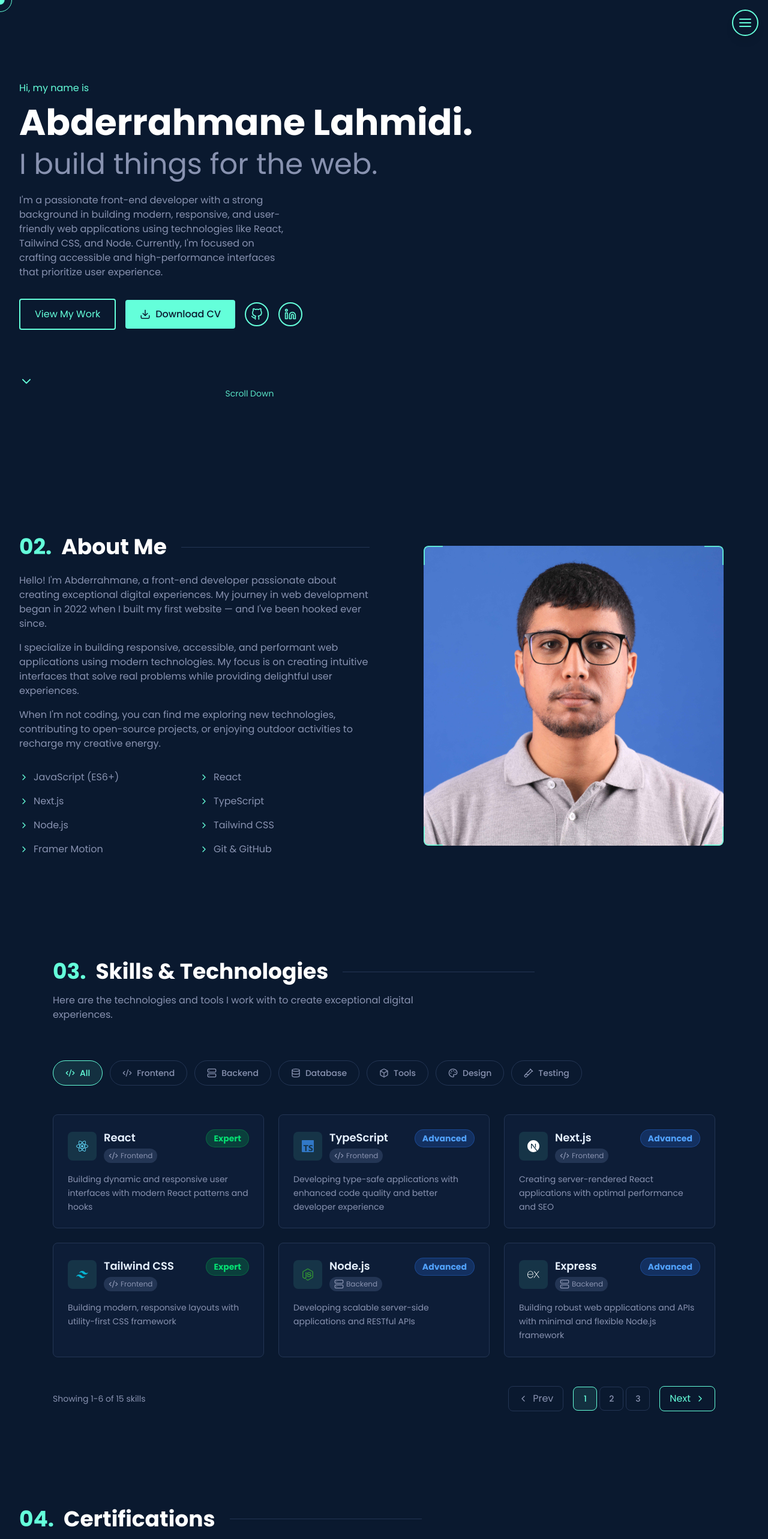
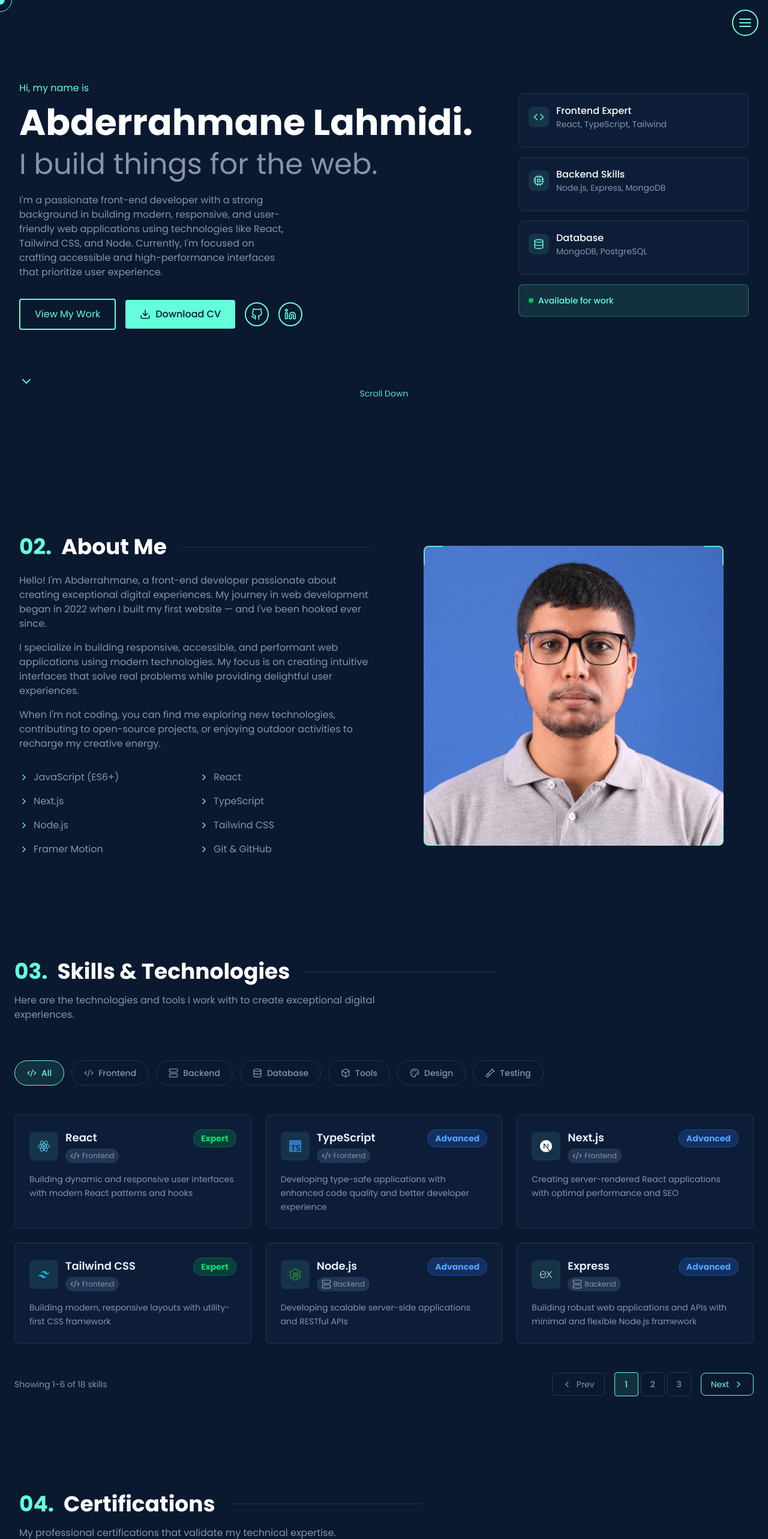
Before and after one commit to Abderrahmanlahmidi/Abderrahmane-Lahmidi, a React (Vite) app: page / in a window 1280 px wide. Shown: the top 2566 px of the page at 60% size. Built offline with nearby package versions, Linux system fonts and the light colour scheme; the HTML template or start-up script is replaced by a standard one.

Commit message:
add same changes

```diff
--- a/src/sections/Experiences.jsx
+++ b/src/sections/Experiences.jsx
@@ -42,7 +42,7 @@ const experiences = [
 
   {
     type: "experience",
-    role: "Ijaza en Économie",
+    role: "Licensed en Économie",
     company: "Morocco",
     period: "2024",
     responsibilities: [
--- a/src/sections/Hero.jsx
+++ b/src/sections/Hero.jsx
@@ -1,10 +1,8 @@
 import { motion, AnimatePresence } from 'framer-motion';
-import { FiChevronDown, FiGithub, FiLinkedin, FiDownload } from 'react-icons/fi';
+import { FiChevronDown, FiGithub, FiLinkedin, FiDownload, FiCode, FiCpu, FiDatabase } from 'react-icons/fi';
 
 
 export default function Hero() {
-
-
     const handleDownloadCV = () => {
         const cvUrl = '../../src/assets/documents/Abderrahmane-Lahmidi.pdf';
         const link = document.createElement('a');
@@ -14,9 +12,6 @@ export default function Hero() {
         link.click();
         document.body.removeChild(link);
     };
-
-
-
 
     return (
         <section className="min-h-screen bg-[#0A192F] text-[#E6F1FF] relative overflow-hidden">
@@ -29,7 +24,9 @@ export default function Hero() {
                     className="flex items-center min-h-screen"
                 >
                     <div id="home" className="max-w-7xl mx-auto px-4 sm:px-6 lg:px-8 w-full">
-                        <div className="max-w-3xl">
+                        <div className="grid lg:grid-cols-3 gap-8 items-center">
+                            {/* Left Column - Main Content */}
+                            <div className="lg:col-span-2">
                                 {/* Intro text */}
                                 <motion.p
                                     className="text-[#64FFDA] text-sm md:text-base mb-2"
@@ -145,7 +142,7 @@ export default function Hero() {
 
                                 {/* Scroll indicator */}
                                 <motion.div
-                                className="mt-16 text-center text-[#64FFDA]"
+                                    className="mt-16 text-center text-[#64FFDA] lg:hidden"
                                     initial={{ opacity: 0, y: 20 }}
                                     animate={{ opacity: 1, y: 0 }}
                                     transition={{ delay: 1.4, duration: 0.6 }}
@@ -177,6 +174,96 @@ export default function Hero() {
                                     </motion.p>
                                 </motion.div>
                             </div>
+
+                            {/* Right Column - Simple Billboard Cards */}
+                            <motion.div
+                                className="hidden lg:block space-y-4"
+                                initial={{ opacity: 0, x: 20 }}
+                                animate={{ opacity: 1, x: 0 }}
+                                transition={{ delay: 0.8, duration: 0.6 }}
+                            >
+                                {/* Tech Card */}
+                                <div className="bg-[#112240]/50 border border-[#233554] rounded-lg p-4">
+                                    <div className="flex items-center gap-3 mb-3">
+                                        <div className="p-2 bg-[#64FFDA]/10 rounded-lg">
+                                            <FiCode className="text-[#64FFDA]" size={18} />
+                                        </div>
+                                        <div>
+                                            <h4 className="text-white font-medium">Frontend Expert</h4>
+                                            <p className="text-[#8892B0] text-sm">React, TypeScript, Tailwind</p>
+                                        </div>
+                                    </div>
+                                </div>
+
+                                {/* Backend Card */}
+                                <div className="bg-[#112240]/50 border border-[#233554] rounded-lg p-4">
+                                    <div className="flex items-center gap-3 mb-3">
+                                        <div className="p-2 bg-[#64FFDA]/10 rounded-lg">
+                                            <FiCpu className="text-[#64FFDA]" size={18} />
+                                        </div>
+                                        <div>
+                                            <h4 className="text-white font-medium">Backend Skills</h4>
+                                            <p className="text-[#8892B0] text-sm">Node.js, Express, MongoDB</p>
+                                        </div>
+                                    </div>
+                                </div>
+
+                                {/* Database Card */}
+                                <div className="bg-[#112240]/50 border border-[#233554] rounded-lg p-4">
+                                    <div className="flex items-center gap-3 mb-3">
+                                        <div className="p-2 bg-[#64FFDA]/10 rounded-lg">
+                                            <FiDatabase className="text-[#64FFDA]" size={18} />
+                                        </div>
+                                        <div>
+                                            <h4 className="text-white font-medium">Database</h4>
+                                            <p className="text-[#8892B0] text-sm">MongoDB, PostgreSQL</p>
+                                        </div>
+                                    </div>
+                                </div>
+
+                                {/* Availability Card */}
+                                <div className="bg-[#64FFDA]/10 border border-[#64FFDA]/30 rounded-lg p-4">
+                                    <div className="flex items-center gap-2">
+                                        <div className="w-2 h-2 bg-green-500 rounded-full animate-pulse"></div>
+                                        <span className="text-[#64FFDA] text-sm font-medium">Available for work</span>
+                                    </div>
+                                </div>
+                            </motion.div>
+                        </div>
+
+                        {/* Scroll indicator for desktop */}
+                        <motion.div
+                            className="mt-16 text-center text-[#64FFDA] hidden lg:block"
+                            initial={{ opacity: 0, y: 20 }}
+                            animate={{ opacity: 1, y: 0 }}
+                            transition={{ delay: 1.4, duration: 0.6 }}
+                        >
+                            <motion.div
+                                animate={{
+                                    y: [0, 10, 0],
+                                    opacity: [0.6, 1, 0.6]
+                                }}
+                                transition={{
+                                    repeat: Infinity,
+                                    duration: 2,
+                                    ease: "easeInOut"
+                                }}
+                            >
+                                <FiChevronDown size={24} />
+                            </motion.div>
+                            <motion.p
+                                className="mt-2 text-sm"
+                                animate={{ opacity: [0.6, 1, 0.6] }}
+                                transition={{
+                                    repeat: Infinity,
+                                    duration: 2,
+                                    ease: "easeInOut",
+                                    delay: 0.3
+                                }}
+                            >
+                                Scroll Down
+                            </motion.p>
+                        </motion.div>
                     </div>
                 </motion.div>
             </AnimatePresence>
--- a/src/sections/Skills.jsx
+++ b/src/sections/Skills.jsx
@@ -1,5 +1,5 @@
-import { motion, AnimatePresence } from 'framer-motion';
-import { useState } from 'react';
+import { motion, AnimatePresence } from "framer-motion";
+import { useState } from "react";
 import {
   ChevronLeft,
   ChevronRight,
@@ -8,8 +8,8 @@ import {
   Database,
   Box,
   Palette,
-  TestTube2
-} from 'lucide-react';
+  TestTube2,
+} from "lucide-react";
 import {
   SiReact,
   SiTypescript,
@@ -25,8 +25,10 @@ import {
   SiDocker,
   SiAmazoncloudwatch,
   SiFigma,
-  SiJest
-} from 'react-icons/si';
+  SiJest,
+  SiMocha,
+  SiChai
+} from "react-icons/si";
 
 const skillsData = [
   {
@@ -34,106 +36,129 @@ const skillsData = [
     level: "Expert",
     category: "Frontend",
     description: "Building dynamic and responsive user interfaces with modern React patterns and hooks",
-    icon: <SiReact className="text-xl text-[#61DAFB]" />
+    icon: <SiReact className="text-xl text-[#61DAFB]" />,
   },
   {
     name: "TypeScript",
     level: "Advanced",
     category: "Frontend",
     description: "Developing type-safe applications with enhanced code quality and better developer experience",
-    icon: <SiTypescript className="text-xl text-[#3178C6]" />
+    icon: <SiTypescript className="text-xl text-[#3178C6]" />,
   },
   {
     name: "Next.js",
     level: "Advanced",
     category: "Frontend",
     description: "Creating server-rendered React applications with optimal performance and SEO",
-    icon: <SiNextdotjs className="text-xl text-white" />
+    icon: <SiNextdotjs className="text-xl text-white" />,
   },
   {
     name: "Tailwind CSS",
     level: "Expert",
     category: "Frontend",
     description: "Building modern, responsive layouts with utility-first CSS framework",
-    icon: <SiTailwindcss className="text-xl text-[#06B6D4]" />
+    icon: <SiTailwindcss className="text-xl text-[#06B6D4]" />,
   },
   {
     name: "Node.js",
     level: "Advanced",
     category: "Backend",
     description: "Developing scalable server-side applications and RESTful APIs",
-    icon: <SiNodedotjs className="text-xl text-[#339933]" />
+    icon: <SiNodedotjs className="text-xl text-[#339933]" />,
   },
   {
     name: "Express",
     level: "Advanced",
     category: "Backend",
     description: "Building robust web applications and APIs with minimal and flexible Node.js framework",
-    icon: <SiExpress className="text-xl text-white" />
+    icon: <SiExpress className="text-xl text-white" />,
   },
   {
     name: "Python",
     level: "Intermediate",
     category: "Backend",
     description: "Writing efficient backend services and automation scripts",
-    icon: <SiPython className="text-xl text-[#3776AB]" />
+    icon: <SiPython className="text-xl text-[#3776AB]" />,
   },
   {
     name: "MongoDB",
     level: "Advanced",
     category: "Database",
     description: "Designing and managing NoSQL databases with flexible document models",
-    icon: <SiMongodb className="text-xl text-[#47A248]" />
+    icon: <SiMongodb className="text-xl text-[#47A248]" />,
   },
   {
     name: "PostgreSQL",
     level: "Intermediate",
     category: "Database",
     description: "Working with relational databases and complex SQL queries",
-    icon: <SiPostgresql className="text-xl text-[#336791]" />
+    icon: <SiPostgresql className="text-xl text-[#336791]" />,
   },
   {
     name: "Firebase",
     level: "Intermediate",
     category: "Database",
     description: "Implementing real-time databases and authentication services",
-    icon: <SiFirebase className="text-xl text-[#FFCA28]" />
+    icon: <SiFirebase className="text-xl text-[#FFCA28]" />,
   },
   {
     name: "Git",
     level: "Expert",
     category: "Tools",
     description: "Version control and collaborative development workflows",
-    icon: <SiGit className="text-xl text-[#F05032]" />
+    icon: <SiGit className="text-xl text-[#F05032]" />,
   },
   {
     name: "Docker",
     level: "Intermediate",
     category: "Tools",
     description: "Containerizing applications for consistent development and deployment",
-    icon: <SiDocker className="text-xl text-[#2496ED]" />
+    icon: <SiDocker className="text-xl text-[#2496ED]" />,
   },
   {
     name: "AWS",
     level: "Beginner",
     category: "Tools",
     description: "Deploying and managing cloud infrastructure and services",
-    icon: <SiAmazoncloudwatch className="text-xl text-[#FF9900]" />
+    icon: <SiAmazoncloudwatch className="text-xl text-[#FF9900]" />,
   },
   {
     name: "Figma",
     level: "Advanced",
     category: "Design",
     description: "Creating and collaborating on UI/UX designs and prototypes",
-    icon: <SiFigma className="text-xl text-[#F24E1E]" />
+    icon: <SiFigma className="text-xl text-[#F24E1E]" />,
   },
   {
     name: "Jest",
     level: "Intermediate",
     category: "Testing",
     description: "Writing comprehensive unit and integration tests",
-    icon: <SiJest className="text-xl text-[#C21325]" />
-  }
+    icon: <SiJest className="text-xl text-[#C21325]" />,
+  },
+  {
+    name: "Mocha",
+    level: "Advanced",
+    category: "Testing",
+    description: "Feature-rich JavaScript test framework running on Node.js and in the browser",
+    icon: <SiMocha className="text-xl text-[#8D6748]" />,
+  },
+  {
+    name: "Chai",
+    level: "Advanced",
+    category: "Testing",
+    description: "BDD/TDD assertion library for Node.js and browser that pairs well with any testing framework",
+    icon: <SiChai className="text-xl text-[#A30701]" />,
+  },
+  {
+    name: "Supertest",
+    level: "Intermediate",
+    category: "Testing",
+    description: "HTTP assertion library for testing Node.js HTTP servers with a fluent API",
+    icon: <svg className="w-5 h-5 text-[#2E8B57]" viewBox="0 0 24 24" fill="currentColor">
+      <path d="M12 2C6.48 2 2 6.48 2 12s4.48 10 10 10 10-4.48 10-10S17.52 2 12 2zm-2 15l-5-5 1.41-1.41L10 14.17l7.59-7.59L19 8l-9 9z"/>
+    </svg>,
+  },
 ];
 
 export default function Skills() {
@@ -142,27 +167,34 @@ export default function Skills() {
   const skillsPerPage = 6;
 
   // Get unique categories
-  const categories = ["All", ...new Set(skillsData.map(skill => skill.category))];
+  const categories = [
+    "All",
+    ...new Set(skillsData.map((skill) => skill.category)),
+  ];
 
   // Filter skills by category
-  const filteredSkills = currentCategory === "All"
+  const filteredSkills =
+    currentCategory === "All"
       ? skillsData
-    : skillsData.filter(skill => skill.category === currentCategory);
+      : skillsData.filter((skill) => skill.category === currentCategory);
 
   // Pagination
   const totalPages = Math.ceil(filteredSkills.length / skillsPerPage);
   const startIndex = (currentPage - 1) * skillsPerPage;
-  const currentSkills = filteredSkills.slice(startIndex, startIndex + skillsPerPage);
+  const currentSkills = filteredSkills.slice(
+    startIndex,
+    startIndex + skillsPerPage
+  );
 
   const nextPage = () => {
     if (currentPage < totalPages) {
-      setCurrentPage(prev => prev + 1);
+      setCurrentPage((prev) => prev + 1);
     }
   };
 
   const prevPage = () => {
     if (currentPage > 1) {
-      setCurrentPage(prev => prev - 1);
+      setCurrentPage((prev) => prev - 1);
     }
   };
 
@@ -172,25 +204,37 @@ export default function Skills() {
   };
 
   const getSkillLevelColor = (level) => {
-    switch(level) {
-      case "Expert": return "bg-green-500/20 text-green-400 border-green-500/30";
-      case "Advanced": return "bg-blue-500/20 text-blue-400 border-blue-500/30";
-      case "Intermediate": return "bg-yellow-500/20 text-yellow-400 border-yellow-500/30";
-      case "Beginner": return "bg-red-500/20 text-red-400 border-red-500/30";
-      default: return "bg-[#233554] text-[#8892B0] border-[#233554]";
+    switch (level) {
+      case "Expert":
+        return "bg-green-500/20 text-green-400 border-green-500/30";
+      case "Advanced":
+        return "bg-blue-500/20 text-blue-400 border-blue-500/30";
+      case "Intermediate":
+        return "bg-yellow-500/20 text-yellow-400 border-yellow-500/30";
+      case "Beginner":
+        return "bg-red-500/20 text-red-400 border-red-500/30";
+      default:
+        return "bg-[#233554] text-[#8892B0] border-[#233554]";
     }
   };
 
   // Get category icon
   const getCategoryIcon = (category) => {
-    switch(category) {
-      case "Frontend": return <Code2 size={16} />;
-      case "Backend": return <Server size={16} />;
-      case "Database": return <Database size={16} />;
-      case "Tools": return <Box size={16} />;
-      case "Design": return <Palette size={16} />;
-      case "Testing": return <TestTube2 size={16} />;
-      default: return <Code2 size={16} />;
+    switch (category) {
+      case "Frontend":
+        return <Code2 size={16} />;
+      case "Backend":
+        return <Server size={16} />;
+      case "Database":
+        return <Database size={16} />;
+      case "Tools":
+        return <Box size={16} />;
+      case "Design":
+        return <Palette size={16} />;
+      case "Testing":
+        return <TestTube2 size={16} />;
+      default:
+        return <Code2 size={16} />;
     }
   };
 
@@ -198,9 +242,9 @@ export default function Skills() {
     <section
       id="skills"
       className="min-h-[calc(100vh-5rem)] bg-[#0A192F] text-[#E6F1FF] flex items-center py-16 md:py-20"
-      style={{ scrollMarginTop: '5rem' }}
+      style={{ scrollMarginTop: "5rem" }}
     >
-      <div className="max-w-6xl mx-auto px-6 w-full">
+      <div className="max-w-7xl mx-auto px-4 sm:px-6 w-full">
         <motion.div
           initial={{ opacity: 0, y: 30 }}
           whileInView={{ opacity: 1, y: 0 }}
@@ -214,7 +258,8 @@ export default function Skills() {
             <span className="hidden md:block h-px bg-[#233554] flex-grow ml-6 max-w-xs"></span>
           </h2>
           <p className="text-[#8892B0] max-w-2xl">
-            Here are the technologies and tools I work with to create exceptional digital experiences.
+            Here are the technologies and tools I work with to create
+            exceptional digital experiences.
           </p>
         </motion.div>
 
@@ -232,8 +277,8 @@ export default function Skills() {
               onClick={() => handleCategoryChange(category)}
               className={`px-5 py-2.5 rounded-full border text-sm font-medium transition-all flex items-center gap-2 ${
                 currentCategory === category
-                  ? 'border-[#64FFDA] bg-[#64FFDA]/10 text-[#64FFDA]'
-                  : 'border-[#233554] text-[#8892B0] hover:border-[#64FFDA] hover:text-[#64FFDA]'
+                  ? "border-[#64FFDA] bg-[#64FFDA]/10 text-[#64FFDA]"
+                  : "border-[#233554] text-[#8892B0] hover:border-[#64FFDA] hover:text-[#64FFDA]"
               }`}
               whileHover={{ y: -2 }}
               whileTap={{ scale: 0.95 }}
@@ -282,7 +327,11 @@ export default function Skills() {
                     </div>
                   </div>
                   <div className="text-right">
-                    <div className={`text-sm font-bold px-3 py-1 rounded-full border ${getSkillLevelColor(skill.level)}`}>
+                    <div
+                      className={`text-sm font-bold px-3 py-1 rounded-full border ${getSkillLevelColor(
+                        skill.level
+                      )}`}
+                    >
                       {skill.level}
                     </div>
                   </div>
@@ -303,57 +352,85 @@ export default function Skills() {
             initial={{ opacity: 0 }}
             animate={{ opacity: 1 }}
             transition={{ delay: 0.3 }}
-            className="flex items-center justify-between mt-12"
+            className="flex flex-col sm:flex-row items-center justify-between gap-4 mt-12"
           >
-            <div className="text-[#8892B0] text-sm">
-              Showing {startIndex + 1}-{Math.min(startIndex + skillsPerPage, filteredSkills.length)} of {filteredSkills.length} skills
+            {/* Showing info - hidden on mobile, shown on sm and up */}
+            <div className="text-[#8892B0] text-sm hidden sm:block">
+              Showing {startIndex + 1}-
+              {Math.min(startIndex + skillsPerPage, filteredSkills.length)} of{" "}
+              {filteredSkills.length} skills
               {currentCategory !== "All" && ` in ${currentCategory}`}
             </div>
 
-            <div className="flex items-center gap-4">
+            {/* Compact info for mobile */}
+            <div className="text-[#8892B0] text-sm sm:hidden">
+              Page {currentPage} of {totalPages}
+            </div>
+
+            <div className="flex items-center gap-2 sm:gap-4 w-full sm:w-auto justify-center">
+              {/* Previous Button */}
               <motion.button
                 onClick={prevPage}
                 disabled={currentPage === 1}
-                className={`flex items-center gap-2 px-4 py-2 rounded-lg border transition-all ${
+                className={`flex items-center gap-1 sm:gap-2 px-3 sm:px-4 py-2 rounded border transition-all text-sm ${
                   currentPage === 1
-                    ? 'border-[#233554] text-[#8892B0] cursor-not-allowed'
-                    : 'border-[#64FFDA] text-[#64FFDA] hover:bg-[#64FFDA]/10'
+                    ? "border-[#233554] text-[#8892B0] cursor-not-allowed"
+                    : "border-[#64FFDA] text-[#64FFDA] hover:bg-[#64FFDA]/10"
                 }`}
                 whileHover={{ x: currentPage === 1 ? 0 : -2 }}
               >
                 <ChevronLeft size={16} />
-                Prev
+                <span className="hidden sm:inline">Prev</span>
               </motion.button>
 
-              <div className="flex gap-1">
-                {Array.from({ length: totalPages }, (_, i) => i + 1).map((page) => (
+              {/* Page Numbers - hidden on mobile, shown on md and up */}
+              <div className="hidden md:flex gap-1">
+                {Array.from({ length: totalPages }, (_, i) => i + 1).map(
+                  (page) => (
                     <button
                       key={page}
                       onClick={() => setCurrentPage(page)}
-                    className={`w-10 h-10 rounded-lg border transition-all text-sm font-medium ${
+                      className={`w-8 h-8 sm:w-10 sm:h-10 rounded border transition-all text-xs sm:text-sm font-medium ${
                         currentPage === page
-                        ? 'border-[#64FFDA] bg-[#64FFDA]/10 text-[#64FFDA]'
-                        : 'border-[#233554] text-[#8892B0] hover:border-[#64FFDA] hover:text-[#64FFDA]'
+                          ? "border-[#64FFDA] bg-[#64FFDA]/10 text-[#64FFDA]"
+                          : "border-[#233554] text-[#8892B0] hover:border-[#64FFDA] hover:text-[#64FFDA]"
                       }`}
                     >
                       {page}
                     </button>
-                ))}
+                  )
+                )}
               </div>
 
+              {/* Mobile page indicator */}
+              <div className="md:hidden flex items-center gap-2">
+                <span className="text-[#64FFDA] font-medium">
+                  {currentPage}
+                </span>
+                <span className="text-[#8892B0]">/</span>
+                <span className="text-[#8892B0]">{totalPages}</span>
+              </div>
+
+              {/* Next Button */}
               <motion.button
                 onClick={nextPage}
                 disabled={currentPage === totalPages}
-                className={`flex items-center gap-2 px-4 py-2 rounded-lg border transition-all ${
+                className={`flex items-center gap-1 sm:gap-2 px-3 sm:px-4 py-2 rounded-lg border transition-all text-sm ${
                   currentPage === totalPages
-                    ? 'border-[#233554] text-[#8892B0] cursor-not-allowed'
-                    : 'border-[#64FFDA] text-[#64FFDA] hover:bg-[#64FFDA]/10'
+                    ? "border-[#233554] text-[#8892B0] cursor-not-allowed"
+                    : "border-[#64FFDA] text-[#64FFDA] hover:bg-[#64FFDA]/10"
                 }`}
                 whileHover={{ x: currentPage === totalPages ? 0 : 2 }}
               >
-                Next
+                <span className="hidden sm:inline">Next</span>
                 <ChevronRight size={16} />
               </motion.button>
+            </div>
+
+            {/* Showing info for mobile (bottom) */}
+            <div className="text-[#8892B0] text-xs text-center sm:hidden w-full">
+              {Math.min(startIndex + skillsPerPage, filteredSkills.length)} of{" "}
+              {filteredSkills.length} skills shown
             </div>
           </motion.div>
         )}
```
Also changed, not shown: src/sections/Certificates.jsx (+8 -7 lines), src/sections/Projects.jsx (+5 -5 lines), src/assets/images/projects/logix/1.jpg (deleted), src/assets/images/projects/logix/1.png (added). Lines whose indentation alone changed are shown as unchanged.
